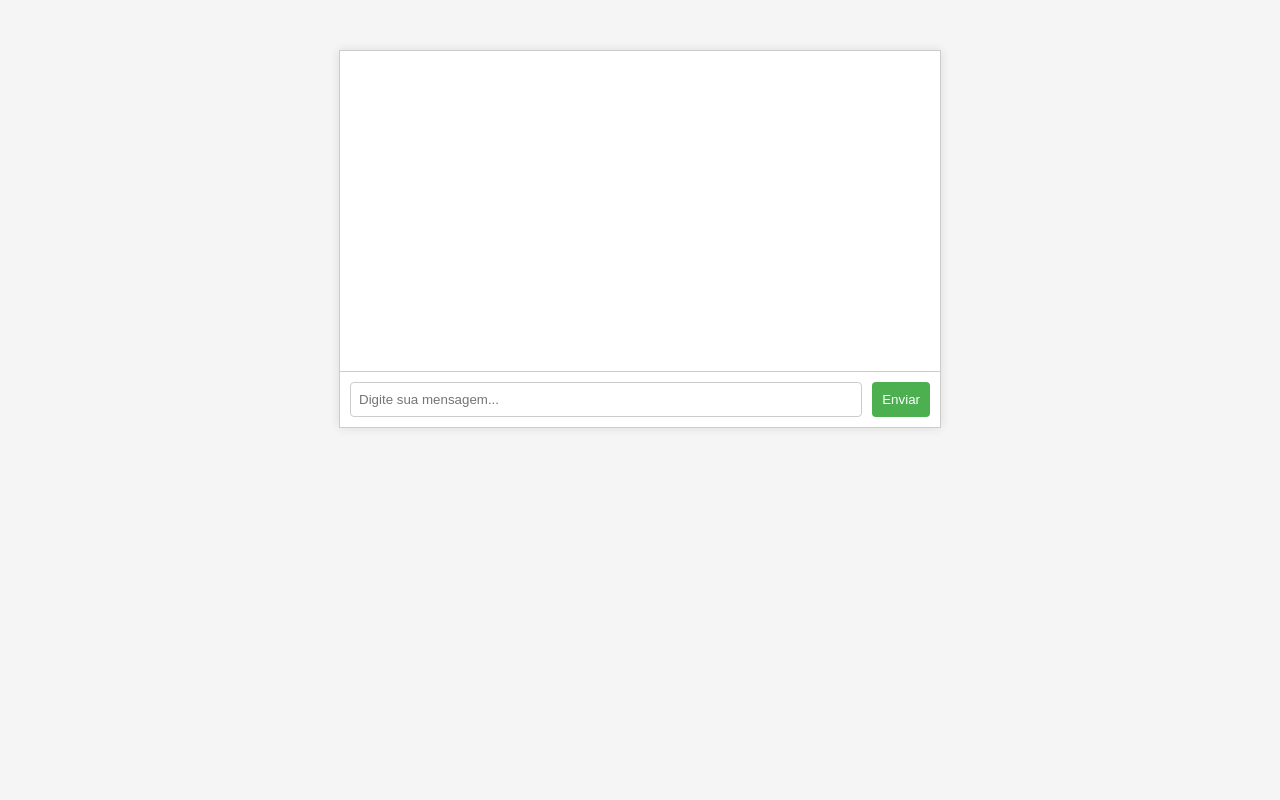
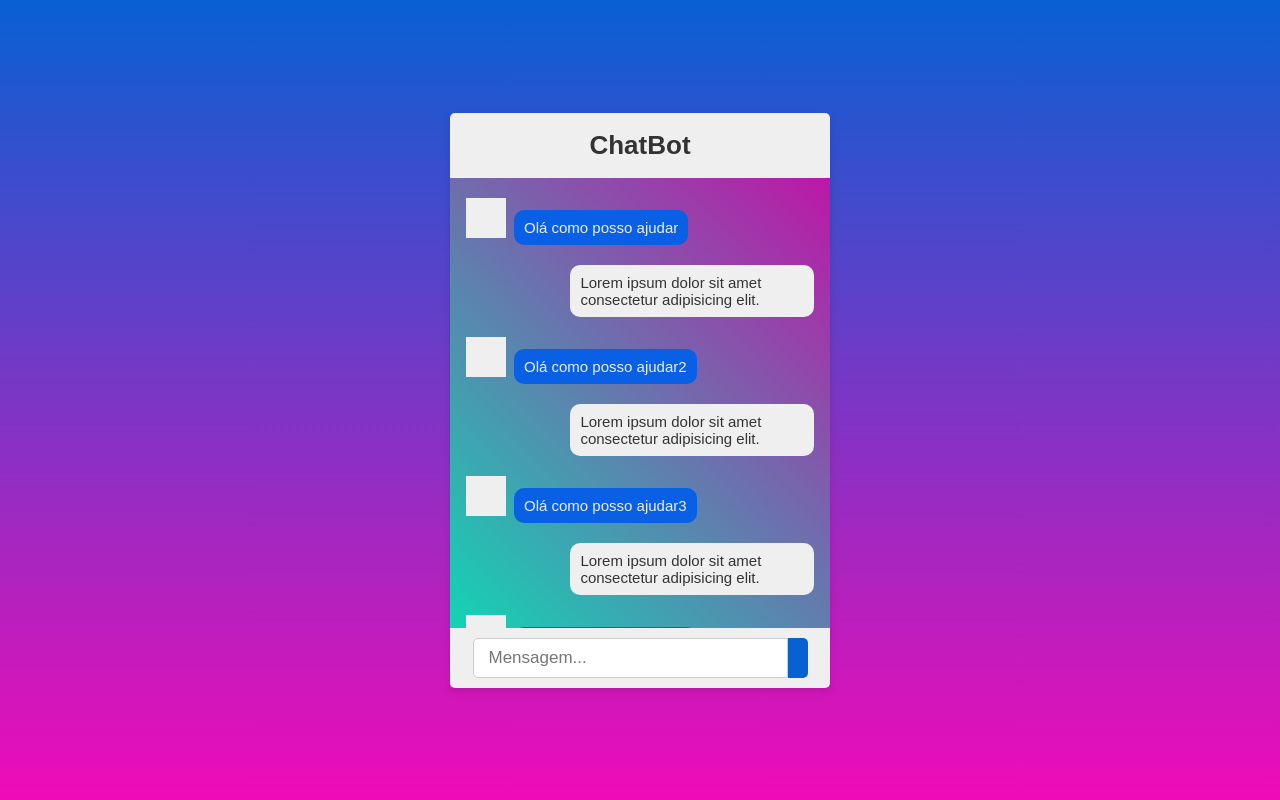
Before and after one commit to v-amorim/alpha-desafio-machine-learning, a FastAPI app: page / in a window 1280 px wide. Run offline with FastAPI, Linux system fonts and the light colour scheme.

Commit message:
feat: Partes visuais da pagina
Foi criado um placeholder para a pagina enquanto não possuo todas as entradas em dia

```diff
--- a/src/app/main.py
+++ b/src/app/main.py
@@ -1,34 +1,36 @@
 from __future__ import annotations
 
-from app.reranking import rerank
 from fastapi import FastAPI
-from fastapi import HTTPException
 from fastapi import Request
 from fastapi.responses import HTMLResponse
-from fastapi.responses import JSONResponse
 from fastapi.staticfiles import StaticFiles
 from fastapi.templating import Jinja2Templates
+# from fastapi import HTTPException
+# from fastapi.responses import JSONResponse
+# from src.reranking import rerank
 
 app = FastAPI()
-templates = Jinja2Templates(directory='../src/app/templates')
-app.mount('/static', StaticFiles(directory='app/static'), name='static')
+templates = Jinja2Templates(directory='src/app/templates')
+app.mount('/static', StaticFiles(directory='src/app/static'), name='static')
 
 
-@app.post('/receive-input')
-async def receive_input(request: Request):
-    try:
-        data = await request.json()
-        query = data.get('query')
-        if not query:
-            raise HTTPException(status_code=400, detail='Query não fornecida')
+# @app.post('/receive-input')
+# async def receive_input(request: Request):
+# try:
+# data = await request.json()
+# query = data.get('query')
+# if not query:
+# raise HTTPException(status_code=400, detail='Query não fornecida')
 
-        reranked_results = rerank(query)
+# reranked_results = rerank(query)
 
-    except Exception as e:
-        raise HTTPException(status_code=500, detail=f'Erro ao processar a entrada do usuário: {str(e)}') from e
+# resposta_gerada = 'oi'
 
-    if reranked_results:
-        return JSONResponse(content={'message': 'Input recebido com sucesso!', 'reranked_results': reranked_results})
+# except Exception as e:
+# raise HTTPException(status_code=500, detail=f'Erro ao processar a entrada do usuário: {str(e)}') from e
+
+# if reranked_results:
+# return JSONResponse(content={'message': 'Input recebido com sucesso!', 'resposta': resposta_gerada})
 
 
 @app.get('/', response_class=HTMLResponse)
--- a/src/app/static/styles.css
+++ b/src/app/static/styles.css
@@ -1,48 +1,136 @@
-body {
-    font-family: 'Arial', sans-serif;
+* {
     margin: 0;
     padding: 0;
-    background-color: #f5f5f5;
+    box-sizing: border-box;
+    font-family: Arial, Helvetica, sans-serif;
 }
 
-#chat-container {
-    max-width: 600px;
-    margin: 50px auto;
-    border: 1px solid #ccc;
-    background-color: #fff;
-    box-shadow: 0 0 10px rgba(0, 0, 0, 0.1);
-    overflow: hidden;
+body {
+    display: flex;
+    align-items: center;
+    min-height: 100vh;
+    justify-content: center;
+    background: linear-gradient(180deg, #0860d3, #f00bb7);
 }
 
-#chat-messages {
-    height: 300px;
-    overflow-y: scroll;
-    padding: 10px;
-    border-bottom: 1px solid #ccc;
+::-webkit-scrollbar {
+    width: 7px;
+    border-radius: 25px;
 }
 
-#user-input {
-    display: flex;
-    padding: 10px;
+::-webkit-scrollbar-track {
+    background: #efefef;
 }
 
-#user-input-field {
-    flex: 1;
-    padding: 8px;
-    margin-right: 10px;
-    border: 1px solid #ccc;
-    border-radius: 4px;
+::-webkit-scrollbar-thumb {
+    background: #888;
 }
 
-#send-button {
-    padding: 10px;
-    background-color: #4CAF50;
-    color: white;
-    border: none;
-    border-radius: 4px;
-    cursor: pointer;
+.conteudo {
+    width: 380px;
+    box-shadow: 0 3px 7px rgba(0, 0, 0, .125);
 }
 
-#send-button:hover {
-    background-color: #45a049;
+.conteudo .cabecalho {
+    color: #333;
+    height: 65px;
+    font-size: 26px;
+    font-weight: 600;
+    line-height: 65px;
+    text-align: center;
+    background: #efefef;
+    border-radius: 5px 5px 0 0;
 }
+
+.conteudo .area-sms {
+    overflow-y: auto;
+    padding: 20px 16px;
+    min-height: 450px;
+    max-height: 450px;
+    background: linear-gradient(45deg, #13d4b4, #bd17a7);
+}
+
+.conteudo .area-sms .user {
+    width: 100%;
+    display: flex;
+    align-items: baseline;
+}
+
+.area-sms .user-user {
+    margin: 20px 0;
+    justify-content: flex-end;
+}
+
+.conteudo .area-sms .user .icon {
+    width: 40px;
+    height: 40px;
+    display: flex;
+    background: #efefef;
+}
+
+.conteudo .area-sms .user .icon img {
+    width: 30px;
+    margin: 5px;
+}
+
+.conteudo .area-sms .user .mensagem {
+    max-width: 70%;
+    margin-left: 8px;
+}
+
+.conteudo .area-sms .user-bot .mensagem p {
+    color: #efefef;
+    padding: 9px 10px;
+    font-size: 15px;
+    font-weight: 500;
+    background: #0960e4;
+    border-radius: 10px;
+}
+
+.area-sms .user-user p {
+    color: #333;
+    padding: 9px 10px;
+    font-size: 15px;
+    font-weight: 500;
+    background: #efefef;
+    border-radius: 10px;
+}
+
+.conteudo .area-envio {
+    height: 60px;
+    display: flex;
+    align-items: center;
+    background: #efefef;
+    justify-content: space-evenly;
+    border-radius: 0 0 5px 5px;
+}
+
+.conteudo .area-envio .linhas {
+    height: 40px;
+    width: 335px;
+    display: flex;
+    align-items: center;
+}
+
+.conteudo .area-envio .linhas input {
+    height: 100%;
+    width: 100%;
+    padding: 0 15px;
+    font-size: 17px;
+    color: #333;
+    border: 1px solid #ccc;
+    border-radius: 5px 0 0 5px;
+}
+
+.conteudo .area-envio .linhas button {
+    height: 100%;
+    border: none;
+    cursor: pointer;
+    padding: 6px 10px;
+    background: #0860d3;
+    border-radius: 0 5px 5px 0;
+}
+
+.conteudo .area-envio .linhas img {
+    width: 19px;
+}
--- a/src/app/templates/chat_page.html
+++ b/src/app/templates/chat_page.html
@@ -1,5 +1,5 @@
 <!DOCTYPE html>
-<html lang="en">
+<html lang="pt-BR">
 
 <head>
     <meta charset="UTF-8">
@@ -9,39 +9,79 @@
 </head>
 
 <body>
-    <div id="chat-container">
-        <div id="chat-messages"></div>
-        <div id="user-input">
-            <input type="text" id="user-input-field" placeholder="Digite sua mensagem...">
-            <button id="send-button" onclick="sendMessage()">Enviar</button>
+    <div class="conteudo">
+        <header class="cabecalho">ChatBot</header>
+        <div class="area-sms">
+            <div class="user-bot user">
+                <div class="icon">
+                    <img src="" />
+                </div>
+                <div class="mensagem">
+                    <p>Olá como posso ajudar</p>
+                </div>
+            </div>
+
+            <div class="user-user user">
+                <div class="mensagem">
+                    <p>Lorem ipsum dolor sit amet consectetur adipisicing elit.</p>
+                </div>
+            </div>
+
+            <div class="user-bot user">
+                <div class="icon">
+                    <img src="" />
+                </div>
+                <div class="mensagem">
+                    <p>Olá como posso ajudar2</p>
+                </div>
+            </div>
+
+            <div class="user-user user">
+                <div class="mensagem">
+                    <p>Lorem ipsum dolor sit amet consectetur adipisicing elit.</p>
+                </div>
+            </div>
+
+            <div class="user-bot user">
+                <div class="icon">
+                    <img src="" />
+                </div>
+                <div class="mensagem">
+                    <p>Olá como posso ajudar3</p>
+                </div>
+            </div>
+
+            <div class="user-user user">
+                <div class="mensagem">
+                    <p>Lorem ipsum dolor sit amet consectetur adipisicing elit.</p>
+                </div>
+            </div>
+
+            <div class="user-bot user">
+                <div class="icon">
+                    <img src="" />
+                </div>
+                <div class="mensagem">
+                    <p>Olá como posso ajudar3</p>
+                </div>
+            </div>
+
+            <div class="user-user user">
+                <div class="mensagem">
+                    <p>Lorem ipsum dolor sit amet consectetur adipisicing elit.</p>
+                </div>
+            </div>
+
+        </div>
+
+        <div class="area-envio">
+            <div class="linhas">
+                <input type="text" placeholder="Mensagem...">
+                <button><img src="" /></button>
+            </div>
         </div>
     </div>
 
-    <script>
-        function sendMessage() {
-            var userInput = document.getElementById("user-input-field").value;
-            fetch('http://localhost:8000/receive-input', {
-                method: 'POST',
-                headers: {
-                    'Content-Type': 'application/json',
-                },
-                body: JSON.stringify({ query: userInput }),
-            })
-                .then(response => response.json())
-                .then(data => {
-                    const chatMessages = document.getElementById("chat-messages");
-                    const messageDiv = document.createElement("div");
-                    messageDiv.innerHTML = `<p>Resposta do servidor: ${data.reranked_results}</p>`;
-                    chatMessages.appendChild(messageDiv);
-                    chatMessages.scrollTop = chatMessages.scrollHeight;
-                })
-                .catch(error => {
-                    console.error('Erro na solicitação:', error);
-                });
-
-            document.getElementById("user-input-field").value = "";
-        }
-    </script>
 </body>
 
 </html>
--- a/src/app/reranking.py
+++ b/src/reranking.py
@@ -10,7 +10,7 @@ load_dotenv()
 api_key = os.getenv('API_KEY')
 
 co = cohere.Client(api_key)
-file_path = '../skill_gem_data/skill_gem_info_treated.txt'
+file_path = '../../skill_gem_data/skill_gem_info_treated.txt'
 
 with open(file_path, encoding='utf-8') as file:
     file_content = file.read()
```
Also changed, not shown: src/__init__.py (added).
